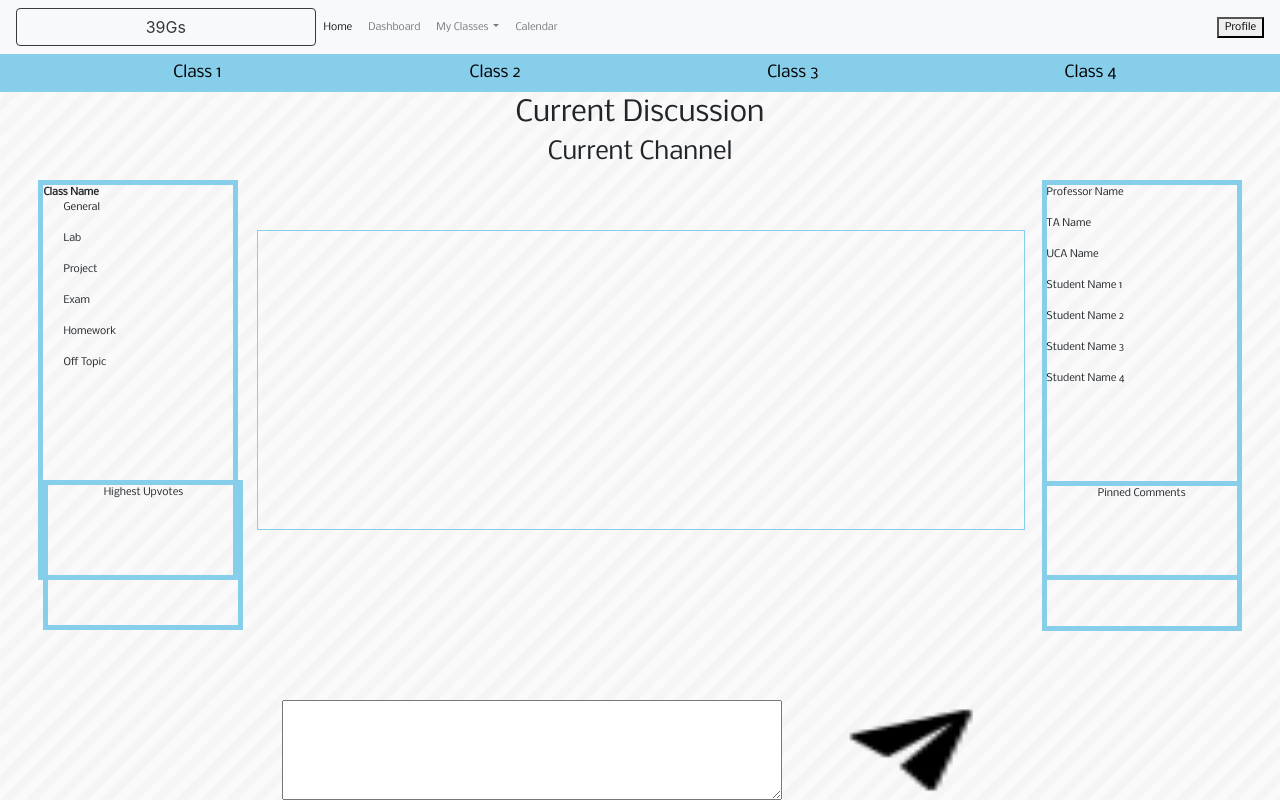
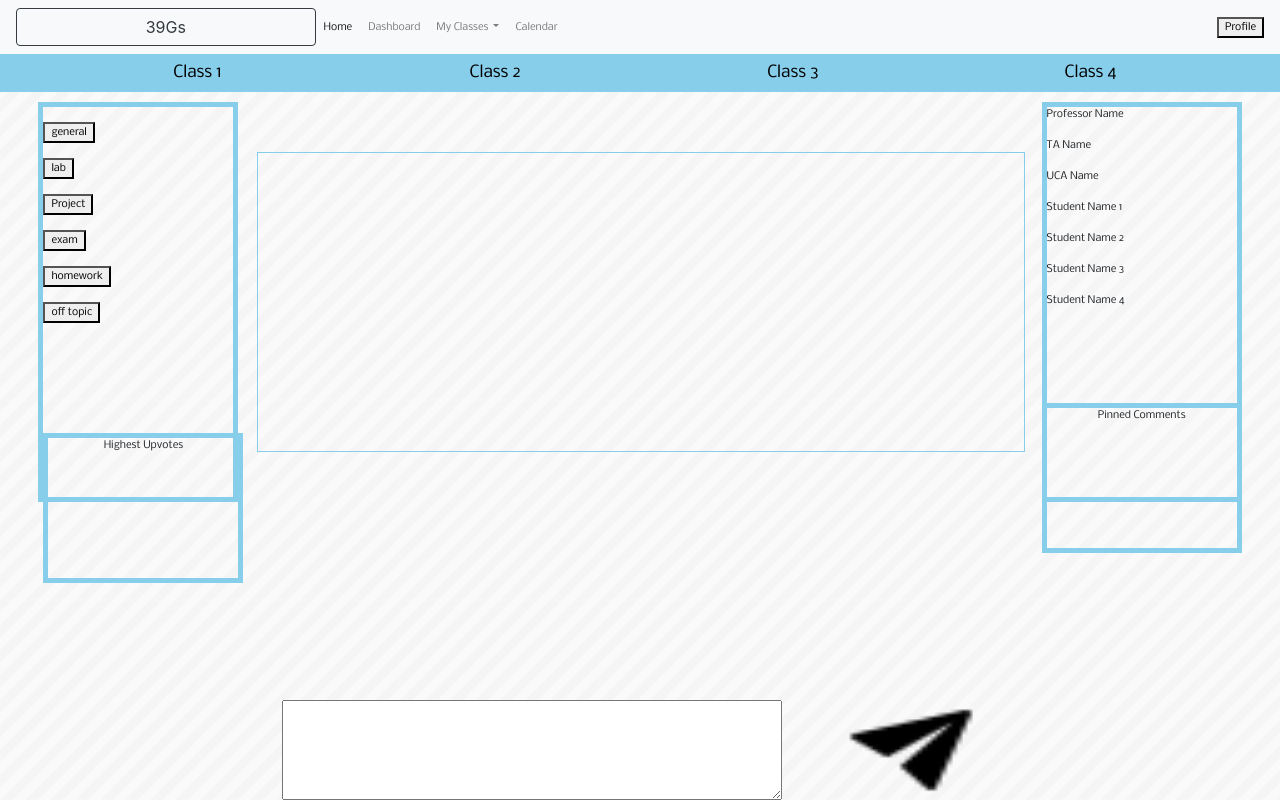
Before and after one commit to Samuel-L-Anderson/cs326-final-group39, a plain HTML site: page message-board/message-board.html in a window 1280 px wide. Drawn offline with nearby package versions, Linux system fonts and the light colour scheme; a web font is replaced by a local one.

Commit message:
Changed channels to buttons

```diff
--- a/message-board/message-board.html
+++ b/message-board/message-board.html
@@ -53,27 +53,31 @@
     </div>
 
     <div class="main">
-        <div id="curDiscussionBoard">
-            <h3>Current Discussion</h3>
-        </div>
-        <div id="curChannel">
-            <h4>Current Channel</h4>
-        </div>
+        <div id="curDiscussionBoard"></div>
+        <div id="curChannel"></div>
     </div>
 
     <div class="left">
         <div class="box">
             <div class="class-names">
                 <div class="c-name">
-                    <b>Class Name</b>
                     <br>
-                    <!--Make buttons when backend is developed to enable switching between channels-->
-                    <p>General</p>
-                    <p>Lab</p>
-                    <p>Project</p>
-                    <p>Exam</p>
-                    <p>Homework</p>
-                    <p>Off Topic</p>
+                    <button id="general">general</button>
+                    <br>
+                    <br>
+                    <button id="lab">lab</button>
+                    <br>
+                    <br>
+                    <button id="project">Project</button>
+                    <br>
+                    <br>
+                    <button id="exam">exam</button>
+                    <br>
+                    <br>
+                    <button id="homework">homework</button>
+                    <br>
+                    <br>
+                    <button id="off topic">off topic</button>
                 </div>
             </div>
             <div class="mini-box">
```
